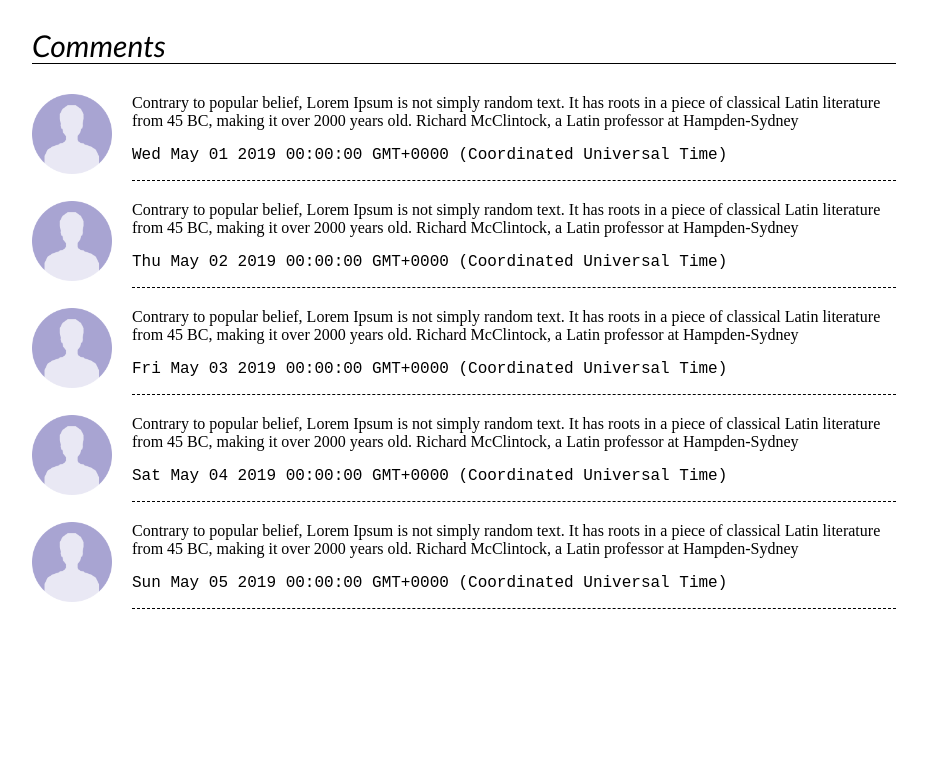
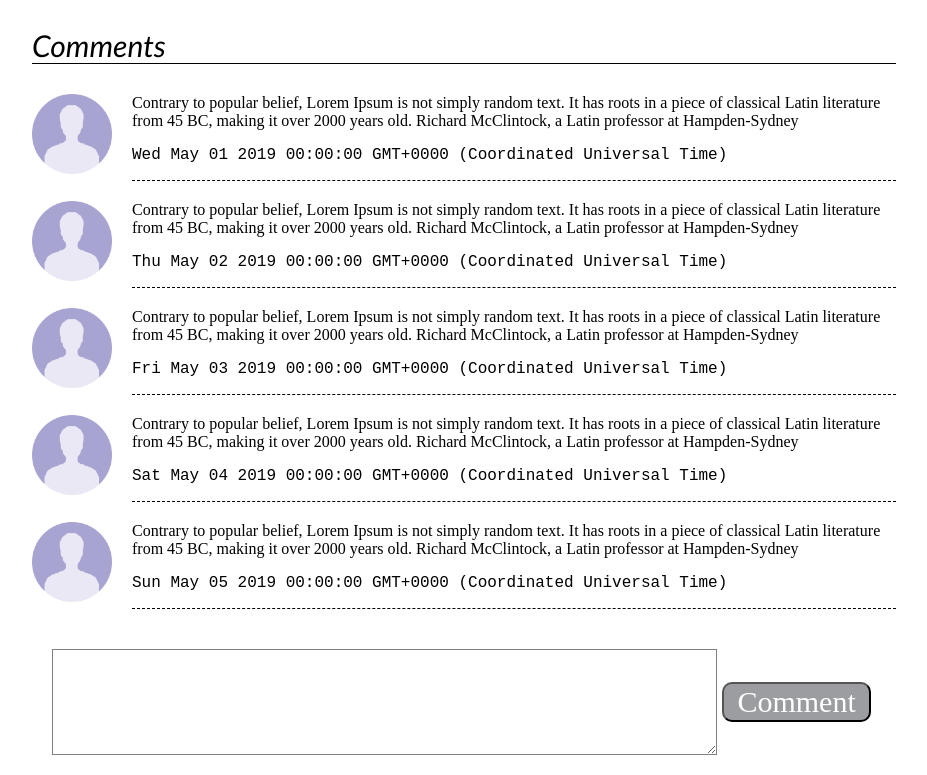
Before and after one commit to deschantkn/RangersBlog, a website: page ui/read.html in a window 1280 px wide. Shown: the part 1226-2001 px from the top of the page, without its empty margins (176-1103 px from the left). Before the commit the page ends 1863 px from the top, so only its background shows below. Drawn offline with Linux system fonts and the light colour scheme.

Commit message:
allow user to comme an article

```diff
--- a/ui/read.html
+++ b/ui/read.html
@@ -22,8 +22,8 @@
             <i class="fas fa-thumbs-down my-float"></i>
         </div>
         <div class="float">
-                <span class="tooltiptext">Go for comment</span>
-                <a id="down"href="#dd">
+            <span class="tooltiptext">Go for comment</span>
+            <a id="down" href="#dd">
                 <i class="fas fa-chevron-down my-float"></i>
             </a>
         </div>
@@ -100,6 +100,11 @@
         <div class="comments">
             <p class="title">Comments</p>
         </div>
+        <form action="">
+            <textarea rows="4" cols="50">
+            </textarea>
+            <button type="submit" class="submit">Comment</button>
+        </form>
     </div>
     <script src="js/read.js"></script>
 </body>
--- a/ui/scss/read.scss
+++ b/ui/scss/read.scss
@@ -119,6 +119,30 @@ $test: red;
     height: 80px;
     margin-right: 20px;
 }
+form{
+    margin: 20px;
+}
+form textarea{
+    width: 100%;
+    height: 100px;
+    border : 1px solid gray;
+    font-size: 15px;
+}
+
+form .submit{
+    border-radius: 10px;
+    width: 100%;
+    font-size: 30px;
+    background-color: $mainColor;
+    color: white;
+    font-family: 'Times New Roman', Times, serif
+}
+
+form .submit:hover{
+    background-color: white;
+    color: $mainColor;
+    font-family: 'Times New Roman', Times, serif
+}
 @media only screen and (min-width: 600px) {
     .float{
         margin-left: 10px;
@@ -151,8 +175,21 @@ $test: red;
         margin-top: 20px;
     }
 }
+@media only screen and (min-width: 1100px) {
+    form{
+        display: flex;
+        flex-direction: row;
+    }
+    form textarea{
+        width: 80%;
+        height: 100px;
+    }
 
-@media only screen and (min-width: 1100px) {
+    form .submit{
+        width: 18%;
+        height: 100%;
+        margin: auto;
+    }
     .container {
         margin: 0 200px;
     }
```
Also changed, not shown: ui/css/read.css.
